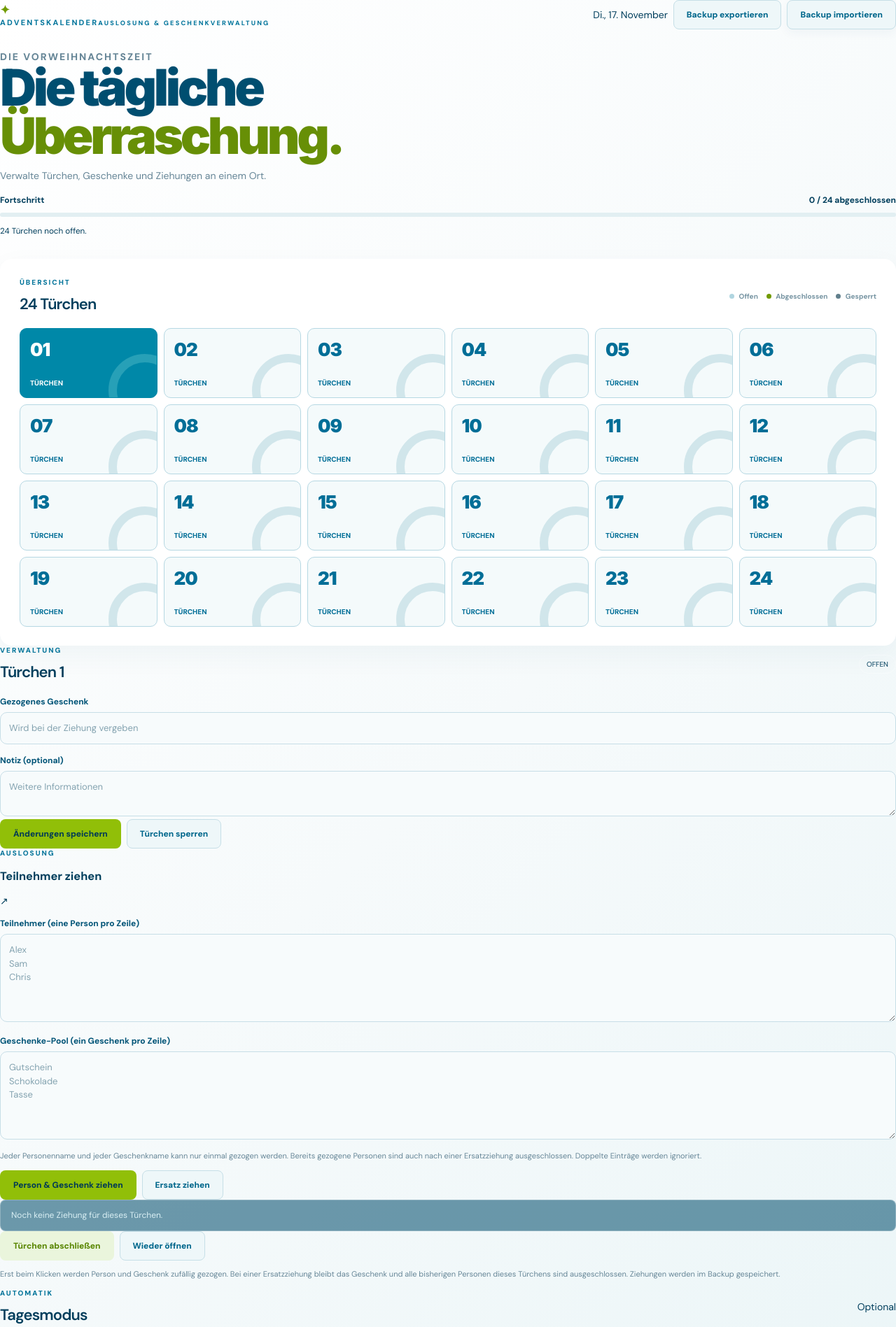
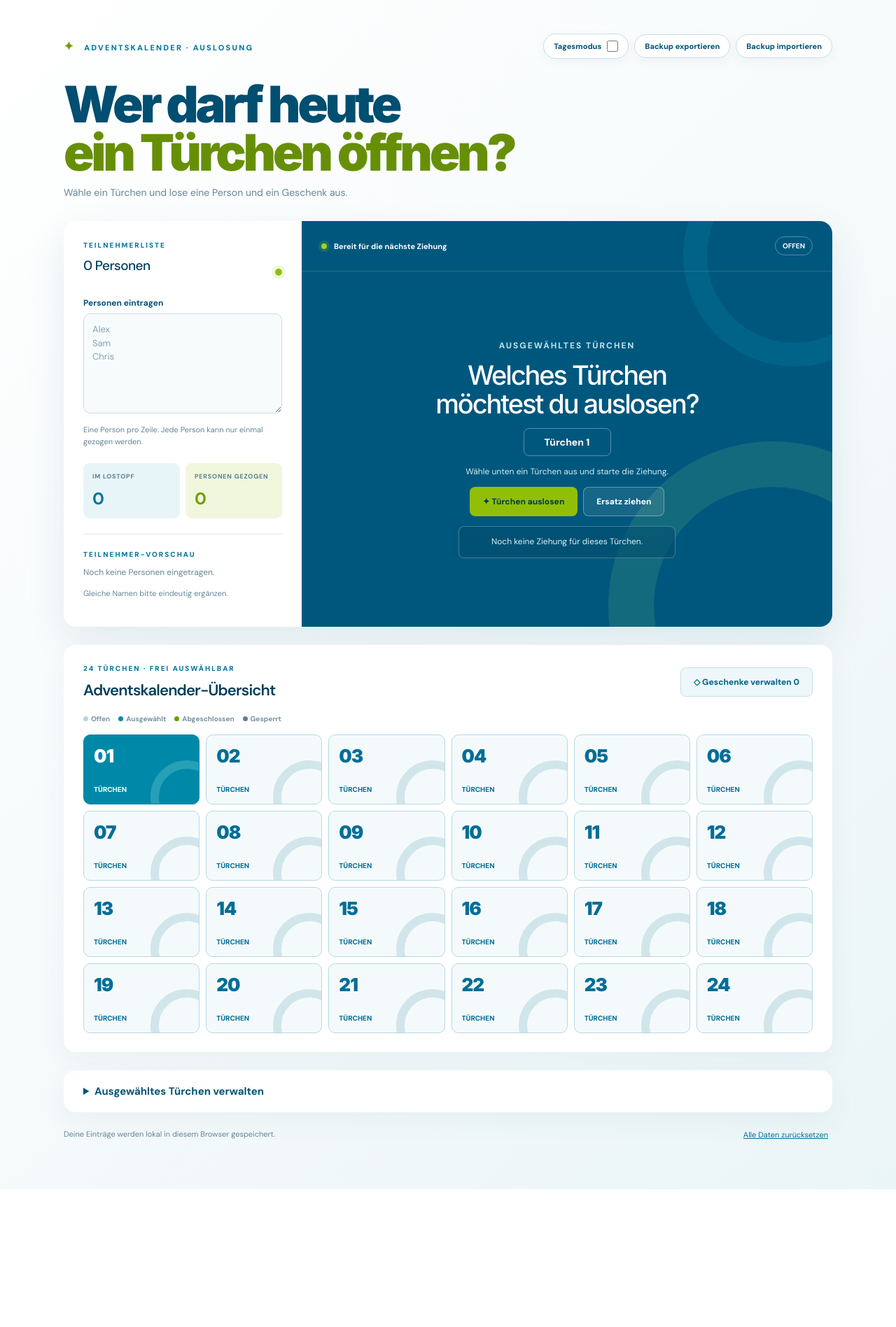
Before and after one commit to Gr33nShadow51234/adventskalender, a plain HTML site: page index.html in a window 1280 px wide. Shown: the top 1897 px of the page at 70% size. After the commit the page ends 1700 px from the top, so only its background shows below. Drawn offline with Linux system fonts and the light colour scheme.

Commit message:
Kalenderansicht an Bildvorlage anpassen

```diff
--- a/index.html
+++ b/index.html
@@ -3,94 +3,117 @@
 <head>
   <meta charset="utf-8">
   <meta name="viewport" content="width=device-width, initial-scale=1">
-  <meta name="theme-color" content="#171321">
+  <meta name="theme-color" content="#00577d">
   <title>Adventskalender – Auslosung</title>
   <link rel="manifest" href="manifest.webmanifest">
   <link rel="stylesheet" href="styles.css">
 </head>
 <body>
+<main class="shell">
   <header class="topbar">
-    <div class="brand"><span class="brand-mark">✦</span><div><strong>Adventskalender</strong><small>Auslosung &amp; Geschenkverwaltung</small></div></div>
+    <div class="brand"><span>✦</span> Adventskalender · Auslosung</div>
     <div class="top-actions">
-      <span id="todayLabel" class="today-label"></span>
-      <button id="installBtn" class="button secondary" hidden>App installieren</button>
-      <button id="exportBtn" class="button secondary">Backup exportieren</button>
-      <label class="button secondary file-button">Backup importieren<input id="importFile" type="file" accept="application/json"></label>
+      <span id="todayLabel" class="hidden-helper"></span>
+      <label class="switch"><span>Tagesmodus</span><input id="autoDayToggle" type="checkbox"></label>
+      <button id="installBtn" class="top-button" hidden>App installieren</button>
+      <button id="exportBtn" class="top-button">Backup exportieren</button>
+      <label class="file-button">Backup importieren<input id="importFile" type="file" accept="application/json"></label>
     </div>
   </header>
-
-  <main class="layout">
   <section class="intro">
-      <div>
-        <p class="eyebrow">DIE VORWEIHNACHTSZEIT</p>
-        <h1>Die tägliche <span>Überraschung.</span></h1>
-        <p class="muted">Verwalte Türchen, Geschenke und Ziehungen an einem Ort.</p>
+    <h1>Wer darf heute <span>ein Türchen öffnen?</span></h1>
+    <p>Wähle ein Türchen und lose eine Person und ein Geschenk aus.</p>
+  </section>
+  <section class="workspace" aria-label="Auslosung">
+    <aside class="sidebar">
+      <p class="eyebrow">Teilnehmerliste</p>
+      <div class="side-heading"><h2 id="peopleTitle">0 Personen</h2><span class="signal" aria-hidden="true"></span></div>
+      <label for="participantsInput" class="field-label">Personen eintragen</label>
+      <textarea id="participantsInput" class="text-input participant-input" rows="6" placeholder="Alex&#10;Sam&#10;Chris"></textarea>
+      <p class="small">Eine Person pro Zeile. Jede Person kann nur einmal gezogen werden.</p>
+      <div class="stats">
+        <div class="stat"><small>Im Lostopf</small><strong id="remainingPeople">0</strong></div>
+        <div class="stat"><small>Personen gezogen</small><strong id="drawnPeople">0</strong></div>
       </div>
-      <div class="progress-card">
-        <div class="progress-top"><span>Fortschritt</span><strong id="progressText">0 / 24 geöffnet</strong></div>
-        <div class="progress-track"><div id="progressBar"></div></div>
-        <small id="progressHint">Noch ist alles offen.</small>
+      <hr>
+      <p class="eyebrow">Teilnehmer-Vorschau</p>
+      <div id="peoplePreview" class="preview">Noch keine Personen eingetragen.</div>
+      <p class="small">Gleiche Namen bitte eindeutig ergänzen.</p>
+    </aside>
+    <section class="stage">
+      <div class="stage-top"><span class="ready">Bereit für die nächste Ziehung</span><span id="doorStatus" class="status">Offen</span></div>
+      <div class="stage-body">
+        <p class="eyebrow">Ausgewähltes Türchen</p>
+        <h2>Welches Türchen möchtest du auslosen?</h2>
+        <div id="selectedTitle" class="current-door">Türchen 1</div>
+        <p>Wähle unten ein Türchen aus und starte die Ziehung.</p>
+        <div class="button-row">
+          <button id="drawBtn" class="button primary">✦ Türchen auslosen</button>
+          <button id="absenceBtn" class="button secondary">Ersatz ziehen</button>
+        </div>
+        <div id="drawResult" class="result-box" aria-live="polite">Noch keine Ziehung für dieses Türchen.</div>
       </div>
     </section>
-
-    <section class="main-grid">
-      <div class="panel calendar-panel">
+  </section>
+  <section class="calendar-panel">
     <div class="section-heading">
-          <div><p class="eyebrow">ÜBERSICHT</p><h2>24 Türchen</h2></div>
-          <div class="legend"><span><i class="dot available"></i> Offen</span><span><i class="dot done"></i> Abgeschlossen</span><span><i class="dot locked"></i> Gesperrt</span></div>
+      <div><p class="eyebrow">24 Türchen · frei auswählbar</p><h2>Adventskalender-Übersicht</h2></div>
+      <div>
+        <button id="openGifts" class="button secondary" type="button">◇ Geschenke verwalten <span id="giftCount">0</span></button>
       </div>
-        <div id="calendar" class="calendar"></div>
     </div>
-
-      <aside class="panel detail-panel">
-        <div class="section-heading">
-          <div><p class="eyebrow">VERWALTUNG</p><h2 id="selectedTitle">Türchen 1</h2></div>
-          <span id="doorStatus" class="status">Offen</span>
-        </div>
+    <div class="legend"><span><i class="available"></i>Offen</span><span><i style="background:#0088a8"></i>Ausgewählt</span><span><i class="done"></i>Abgeschlossen</span><span><i class="locked"></i>Gesperrt</span></div>
+    <div id="calendar" class="calendar" style="margin-top:16px"></div>
+  </section>
+  <details class="settings">
+    <summary>Ausgewähltes Türchen verwalten</summary>
+    <div class="settings-body">
       <label class="field-label" for="prizeInput">Gezogenes Geschenk</label>
       <input id="prizeInput" class="text-input" placeholder="Wird bei der Ziehung vergeben" readonly>
       <label class="field-label" for="notesInput">Notiz (optional)</label>
       <textarea id="notesInput" class="text-input" rows="2" placeholder="Weitere Informationen"></textarea>
-        <div class="button-row">
-          <button id="saveDoorBtn" class="button primary">Änderungen speichern</button>
-          <button id="lockDoorBtn" class="button secondary">Türchen sperren</button>
+      <div class="button-row"><button id="saveDoorBtn" class="button secondary">Änderungen speichern</button><button id="lockDoorBtn" class="button secondary">Türchen sperren</button></div>
+      <div class="button-row"><button id="completeBtn" class="button success">Türchen abschließen</button><button id="reopenBtn" class="button secondary">Wieder öffnen</button></div>
+      <div class="progress-card"><div class="progress-top"><span>Fortschritt</span><strong id="progressText">0 / 24 abgeschlossen</strong></div><div class="progress-track"><div id="progressBar"></div></div><span id="progressHint" class="small">Noch ist alles offen.</span></div>
+      <p id="autoDayInfo" class="help-text"></p>
+      <button id="pdfBtn" class="button secondary">PDF-Auswertung öffnen</button>
     </div>
-        <div class="divider"></div>
-        <div class="draw-heading"><div><p class="eyebrow">AUSLOSUNG</p><h3>Teilnehmer ziehen</h3></div><span class="draw-icon">↗</span></div>
-        <label class="field-label" for="participantsInput">Teilnehmer (eine Person pro Zeile)</label>
-        <textarea id="participantsInput" class="text-input participant-input" rows="5" placeholder="Alex&#10;Sam&#10;Chris"></textarea>
-        <label class="field-label" for="giftsInput">Geschenke-Pool (ein Geschenk pro Zeile)</label>
-        <textarea id="giftsInput" class="text-input participant-input" rows="5" placeholder="Gutschein&#10;Schokolade&#10;Tasse"></textarea>
-        <p class="help-text">Jeder Personenname und jeder Geschenkname kann nur einmal gezogen werden. Bereits gezogene Personen sind auch nach einer Ersatzziehung ausgeschlossen. Doppelte Einträge werden ignoriert.</p>
-        <div class="button-row">
-          <button id="drawBtn" class="button primary">Person &amp; Geschenk ziehen</button>
-          <button id="absenceBtn" class="button secondary">Ersatz ziehen</button>
-        </div>
-        <div id="drawResult" class="result-box" aria-live="polite">Noch keine Ziehung für dieses Türchen.</div>
-        <div class="button-row">
-          <button id="completeBtn" class="button success">Türchen abschließen</button>
-          <button id="reopenBtn" class="button secondary">Wieder öffnen</button>
-        </div>
-        <p class="help-text">Erst beim Klicken werden Person und Geschenk zufällig gezogen. Bei einer Ersatzziehung bleibt das Geschenk und alle bisherigen Personen dieses Türchens sind ausgeschlossen. Ziehungen werden im Backup gespeichert.</p>
-      </aside>
-    </section>
-
-    <section class="bottom-grid">
-      <div class="panel">
-        <div class="section-heading"><div><p class="eyebrow">AUTOMATIK</p><h2>Tagesmodus</h2></div><span class="pill">Optional</span></div>
-        <p class="muted">Aktiviert automatisch das Türchen des heutigen Dezembertages. Andere Türchen bleiben weiterhin manuell auswählbar.</p>
-        <label class="toggle-line"><span><strong>Automatischen Tagesmodus aktivieren</strong><small>Nur vom 1. bis 24. Dezember relevant</small></span><input id="autoDayToggle" type="checkbox"><i></i></label>
-        <p id="autoDayInfo" class="help-text"></p>
-      </div>
-      <div class="panel">
-        <div class="section-heading"><div><p class="eyebrow">AUSWERTUNG</p><h2>Übersicht exportieren</h2></div><span class="pill">PDF</span></div>
-        <p class="muted">Erstellt eine druckfertige Übersicht mit Preisen, Status und Ziehungsergebnissen.</p>
-        <button id="pdfBtn" class="button primary">PDF-Auswertung öffnen</button>
-      </div>
-    </section>
-    <footer><span>Adventskalender · Lokal auf diesem Gerät gespeichert</span><button id="resetBtn" class="text-button">Alle Daten zurücksetzen</button></footer>
+  </details>
+  <footer><span>Deine Einträge werden lokal in diesem Browser gespeichert.</span><button id="resetBtn" class="text-button">Alle Daten zurücksetzen</button></footer>
 </main>
+<dialog id="giftDialog" aria-labelledby="giftTitle">
+  <h2 id="giftTitle">Geschenke verwalten</h2>
+  <p class="small">Ein Geschenk pro Zeile. Jedes Geschenk wird nur einmal vergeben; gleiche Namen bitte eindeutig ergänzen.</p>
+  <label class="field-label" for="giftsInput">Geschenke</label>
+  <textarea id="giftsInput" class="text-input" rows="9" placeholder="Gutschein&#10;Schokolade&#10;Tasse"></textarea>
+  <div class="dialog-actions"><button id="closeGifts" class="button primary" type="button">Fertig</button></div>
+</dialog>
 <div id="toast" class="toast" role="status"></div>
 <script src="app.js"></script>
+<script>
+(function(){
+  const byId=id=>document.getElementById(id);
+  function updateCounts(){
+    const unique=arr=>[...new Map(arr.map(x=>[x.trim().toLocaleLowerCase('de-DE'),x.trim()])).values()];
+    const people=unique(byId('participantsInput').value.split(/\r?\n/).map(x=>x.trim()).filter(Boolean));
+    const gifts=unique(byId('giftsInput').value.split(/\r?\n/).map(x=>x.trim()).filter(Boolean));
+    const used=new Set(state.doors.flatMap(d=>d.draws.map(x=>x.name.trim().toLocaleLowerCase('de-DE'))));
+    byId('peopleTitle').textContent=people.length===1?'1 Person':people.length+' Personen';
+    byId('remainingPeople').textContent=people.filter(p=>!used.has(p.toLocaleLowerCase('de-DE'))).length;
+    byId('drawnPeople').textContent=used.size;
+    byId('giftCount').textContent=gifts.length;
+    const preview=byId('peoplePreview');preview.replaceChildren();
+    if(!people.length){preview.textContent='Noch keine Personen eingetragen.';return;}
+    people.slice(0,6).forEach(p=>{const chip=document.createElement('span');chip.className='chip';chip.textContent=p;preview.appendChild(chip)});
+    if(people.length>6){const more=document.createElement('div');more.textContent='+ '+(people.length-6)+' weitere';preview.appendChild(more)}
+  }
+  byId('participantsInput').addEventListener('input',updateCounts);
+  byId('giftsInput').addEventListener('input',updateCounts);
+  new MutationObserver(updateCounts).observe(byId('calendar'),{childList:true});
+  byId('openGifts').addEventListener('click',()=>byId('giftDialog').showModal());
+  byId('closeGifts').addEventListener('click',()=>byId('giftDialog').close());
+  updateCounts();
+})();
+</script>
 </body>
 </html>
```
Lines whose indentation alone changed are shown as unchanged.
